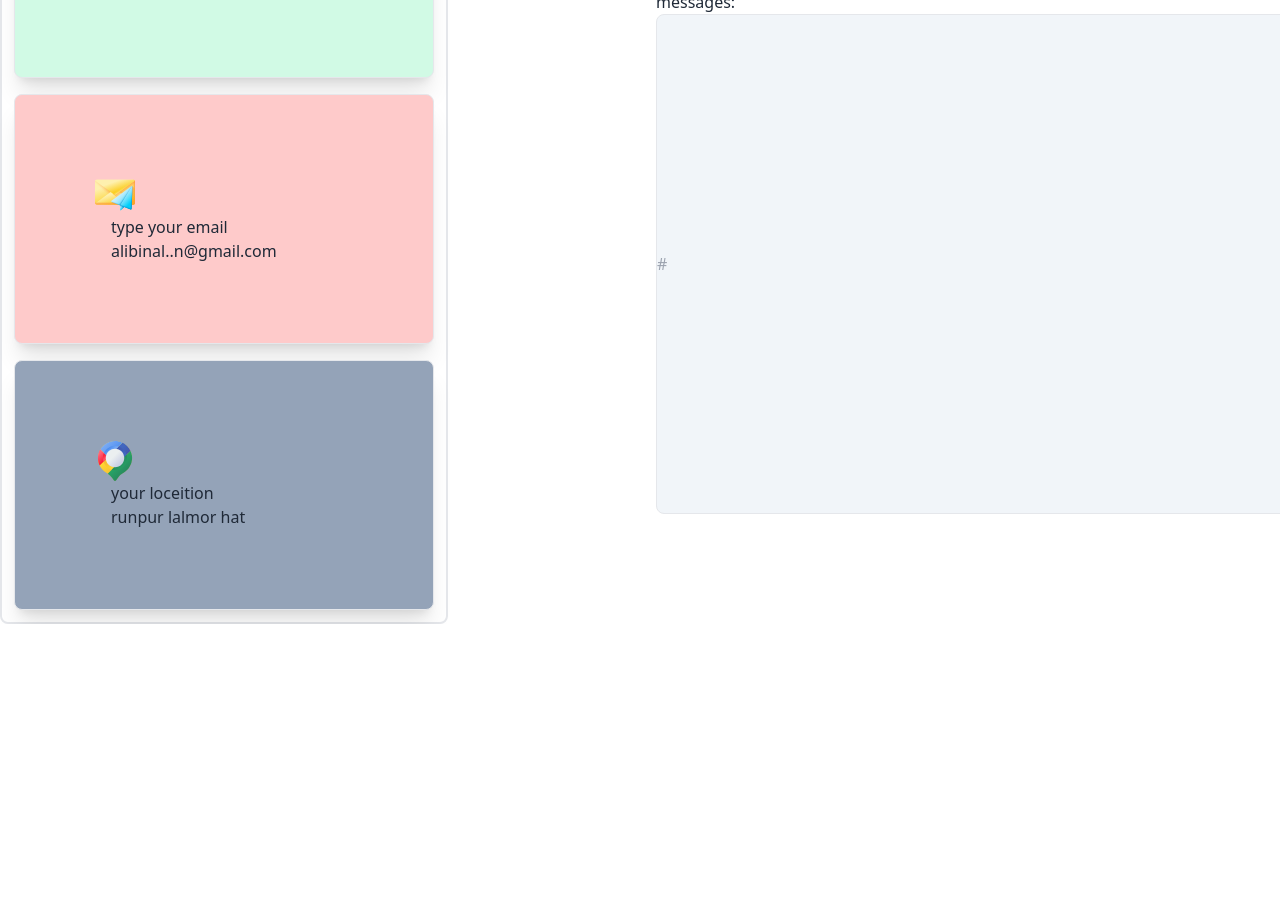
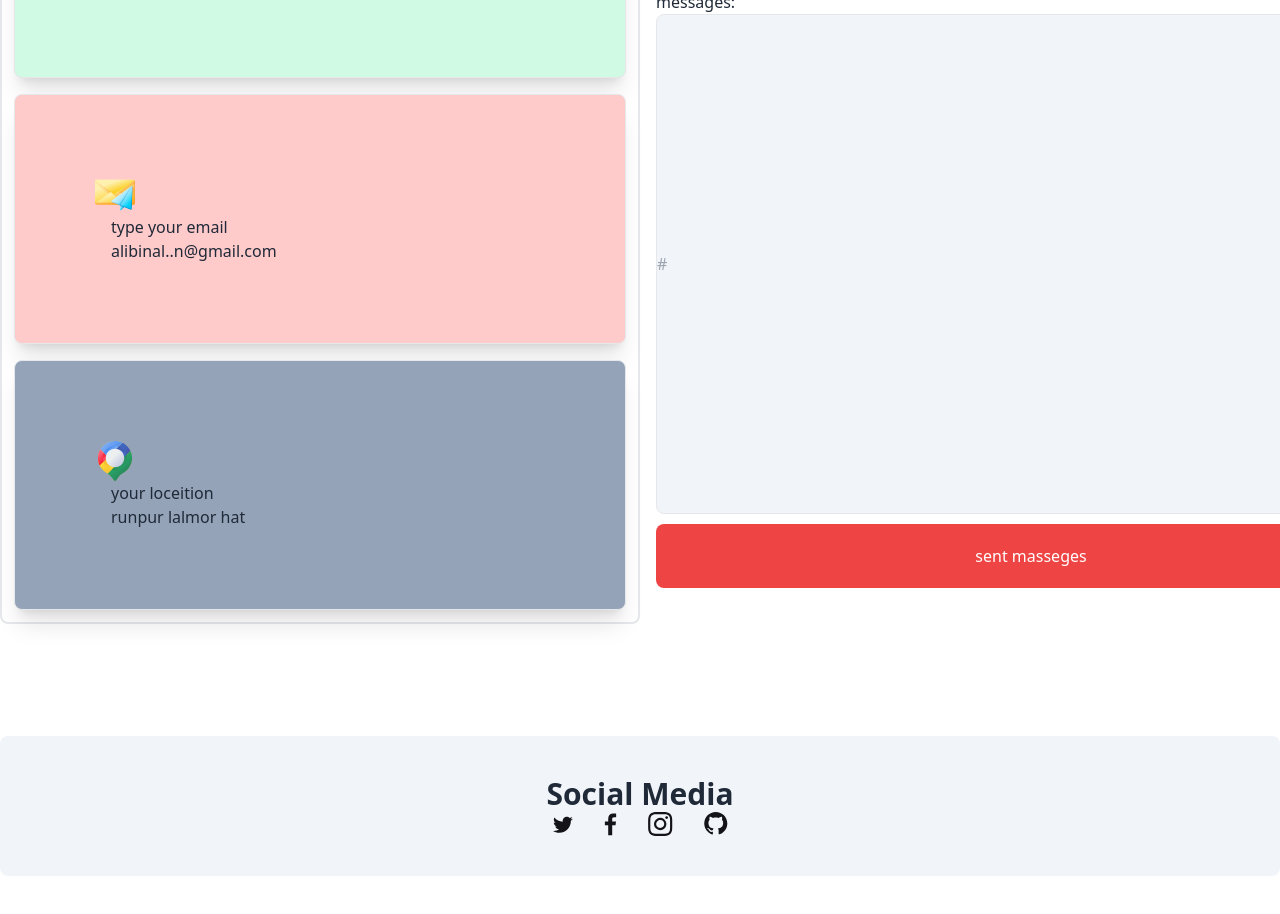
Before and after one commit to muftiramjan/thard-asainmant, a plain HTML site: page index.html in a window 1280 px wide. Shown: the part 4372-5286 px from the top of the page. Before the commit the page ends 4996 px from the top, so only its background shows below. Drawn offline with nearby package versions, Linux system fonts and the light colour scheme.

Commit message:
socal aria part

```diff
--- a/index.html
+++ b/index.html
@@ -352,13 +352,13 @@
 </section>
 <!-- address bar -->
 <div class="container mx-auto  grid grid-cols-1 lg:grid-cols-2 ">
-            <div class="container lg:border-[2px] rounded-lg space-y-4 lg:w-[70%] p-3">
-              <div class="bg-emerald-100 shadow-xl h-[250px] border rounded-lg px-20 py-20 space-x-4">
+            <div class="container lg:border-[2px] rounded-lg space-y-4 lg:w-[100%] p-3">
+              <div class="bg-emerald-100 shadow-xl h-[250px] border rounded-lg px-20 lg:py-20 space-x-4">
                 <img class="w-10" src="3d-accept 1.svg" alt="">
                 <h2 class="">phon nambar</h2>
                 <p>088+0177449....</p>
               </div>
-              <div class="bg-red-200 shadow-xl h-[250px] lg:border rounded-lg lg:px-20 lg:py-20 lg:space-x-4">
+              <div class="bg-red-200 shadow-xl h-[250px] lg:border rounded-lg px-20 lg:py-20 lg:space-x-4">
                 <img class="w-10" src="direct 1.svg" alt="">
                 <h2 class="">type your email</h2>
                 <p>alibinal..n@gmail.com</p>
@@ -390,9 +390,22 @@
           messages:
           <input type="text" placeholder="#" class="bg-slate-100 lg:w-[750px] lg:h-[500px] border rounded-lg h-16" />
         </div>
+        <div class="mt-[10px] col-span-2">
+         <button class="bg-red-500 lg:w-[750px] text-white h-16  lg:rounded-lg">sent masseges</button>
+        </div>
        </div>
 </div>
+<section>
+  <div class="container mx-auto my-28  lg:mx-auto lg:my-28 lg:mx-10 lg:p-10 lg:rounded-lg bg-slate-100">
+      <h2 class="text-3xl font-bold text-center">Social Media</h2>
+      <div>
+        <img class="mx-auto"src="Social.svg" alt="">
+      </div>
+  </div>
+</section>
    </main>
-   <footer></footer>
+   <footer>
+
+   </footer>
 </body>
 </html>
```
Also changed, not shown: Social.svg (added).
